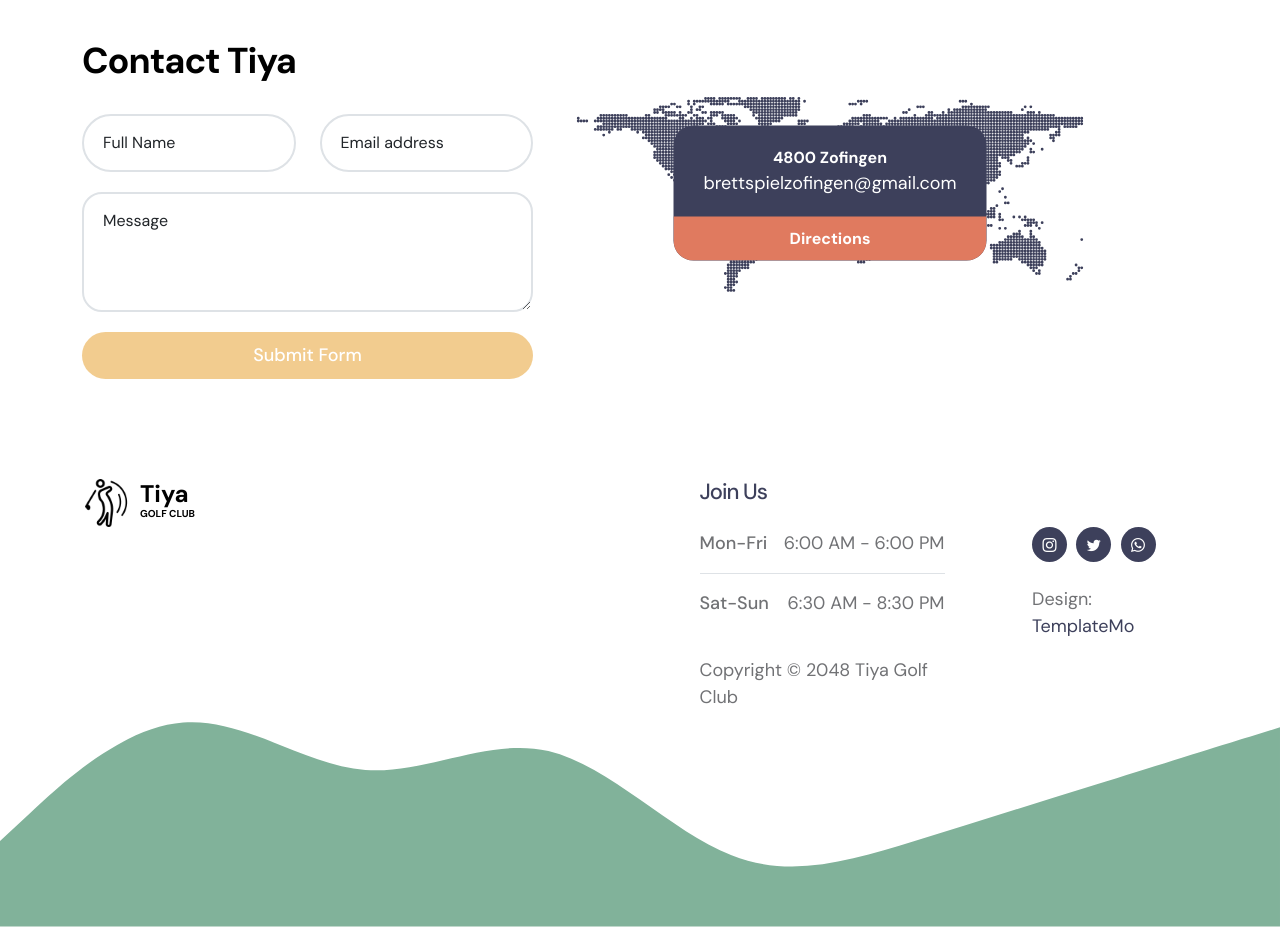
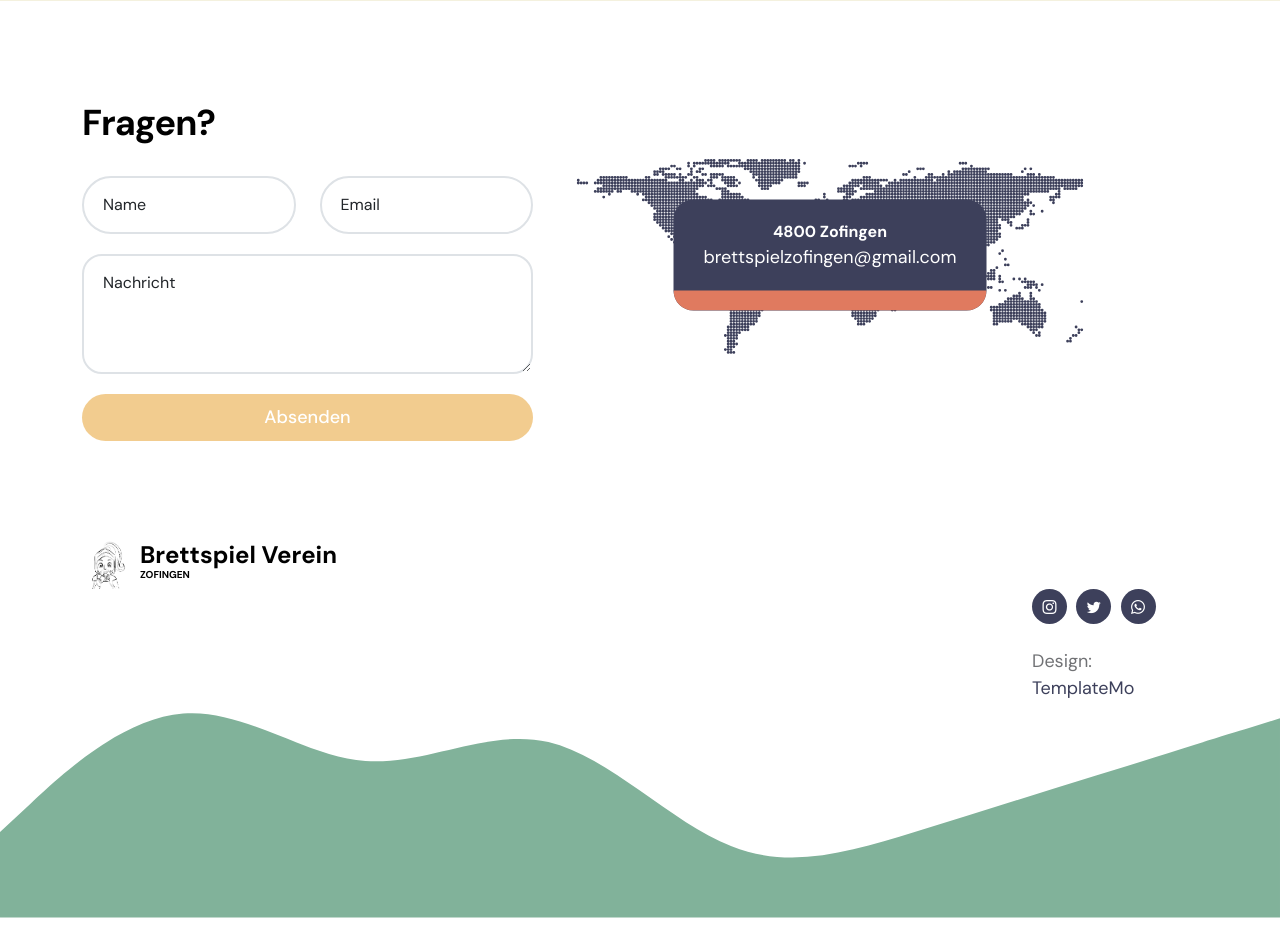
Before and after one commit to OAkaiO/BrettspielVerein, a PHP site: page / in a window 1280 px wide. Shown: the part 4085-5012 px from the top of the page. Run offline with PHP 8.4, Linux system fonts and the light colour scheme.

Commit message:
Adapted some text

```diff
--- a/css/templatemo-tiya-golf-club.css
+++ b/css/templatemo-tiya-golf-club.css
@@ -643,7 +643,7 @@ strong {
   HERO
 -----------------------------------------*/
 .hero-section {
-  background-image: url('../images/anna-rosar-ZxFyVBHMK-c-unsplash.jpg');
+  background-image: url('../images/img1.jpeg');
   background-repeat: no-repeat;
   background-size: cover;
   background-position: center;
@@ -695,7 +695,7 @@ strong {
   BACKGROUND IMAGE SECTION
 -----------------------------------------*/
 .section-bg-image {
-  background-image: url('../images/frederik-rosar-NDSZcCfnsbY-unsplash.jpg');
+  background-image: url('../images/img2.jpeg');
   background-repeat: no-repeat;
   background-size: cover;
   background-position: center;
--- a/index.html
+++ b/index.html
@@ -38,10 +38,10 @@ https://templatemo.com/tm-587-tiya-golf-club
             <nav class="navbar navbar-expand-lg">
                 <div class="container">
                     <a class="navbar-brand d-flex align-items-center" href="index.html">
-                        <img src="images/logo.png" class="navbar-brand-image img-fluid" alt="Tiya Golf Club">
+                        <img src="images/logoNoBG.png" class="navbar-brand-image img-fluid" alt="">
                         <span class="navbar-brand-text">
-                            Tiya
-                            <small>Brettspiel Verein</small>
+                            Brettspiel Verein
+                            <small>Zofingen</small>
                         </span>
                     </a>
 
@@ -165,7 +165,7 @@ https://templatemo.com/tm-587-tiya-golf-club
                             <h1 class="cd-headline rotate-1 text-white mb-4 pb-2">
                                 <span>Brettspiele</span>
                                 <span class="cd-words-wrapper">
-                                    <b class="is-visible">verbindet uns</b>
+                                    <b class="is-visible">verbinden uns</b>
                                     <b>machen spass</b>
                                     <b>Filler</b>
                                 </span>
@@ -509,11 +509,11 @@ https://templatemo.com/tm-587-tiya-golf-club
 
                             <div class="col-lg-4 col-md-8 col-12 order-1 order-lg-0">
                                 <div class="custom-block-image-wrap">
-                                    <a href="event-detail.html">
-                                        <img src="images/professional-golf-player.jpg" class="custom-block-image img-fluid" alt="">
 
-                                        <i class="custom-block-icon bi-link"></i>
-                                    </a>
+                                        <img src="images/Logo1.jpg" class="custom-block-image img-fluid" alt="">
+
+                                        <!--<i class="custom-block-icon bi-link"></i>-->
+
                                 </div>
                             </div>
 
@@ -530,6 +530,12 @@ https://templatemo.com/tm-587-tiya-golf-club
                                                 <span class="custom-block-span">Ort:</span>
 
                                                 <p class="mb-0">Strengelbacherstrasse 29, 4800 Zofingen</p>
+                                            </div>
+
+                                            <div class="d-flex flex-wrap align-items-center mb-1">
+                                                <span class="custom-block-span">Zeit:</span>
+
+                                                <p class="mb-0">19:30</p>
                                             </div>
 
                                             <div class="d-flex flex-wrap align-items-center">
@@ -558,17 +564,17 @@ https://templatemo.com/tm-587-tiya-golf-club
 
                             <div class="col-lg-4 col-md-8 col-12 order-1 order-lg-0">
                                 <div class="custom-block-image-wrap">
-                                    <a href="event-detail.html">
-                                        <img src="images/girl-taking-selfie-with-friends-golf-field.jpg" class="custom-block-image img-fluid" alt="">
 
-                                        <i class="custom-block-icon bi-link"></i>
-                                    </a>
+                                        <img src="images/Logo1.jpg" class="custom-block-image img-fluid" alt="">
+
+                                        <!-- <i class="custom-block-icon bi-link"></i> -->
+
                                 </div>
                             </div>
 
                             <div class="col-lg-6 col-12 order-3 order-lg-0">
                                 <div class="custom-block-info mt-2 mt-lg-0">
-                                    <a href="event-detail.html" class="events-title mb-3">Group tournament activities</a>
+                                    <a href="event-detail.html" class="events-title mb-3"></a>
 
                                     <p class="mb-0">Brettspielabend im Spittelhof Zofingen</p>
 
@@ -579,6 +585,11 @@ https://templatemo.com/tm-587-tiya-golf-club
                                                 <span class="custom-block-span">Ort:</span>
 
                                                 <p class="mb-0">Strengelbacherstrasse 29, 4800 Zofingen</p>
+                                            </div>
+                                            <div class="d-flex flex-wrap align-items-center mb-1">
+                                                <span class="custom-block-span">Zeit:</span>
+
+                                                <p class="mb-0">19:30</p>
                                             </div>
 
                                             <div class="d-flex flex-wrap align-items-center">
@@ -607,14 +618,14 @@ https://templatemo.com/tm-587-tiya-golf-club
 
                         <div class="col-lg-5 col-12">
                             <form action="#" method="post" class="custom-form contact-form" role="form">
-                                <h2 class="mb-4 pb-2">Contact Tiya</h2>
+                                <h2 class="mb-4 pb-2">Fragen?</h2>
 
                                 <div class="row">
                                     <div class="col-lg-6 col-md-6 col-12">
                                         <div class="form-floating">
                                             <input type="text" name="full-name" id="full-name" class="form-control" placeholder="Full Name" required="">
 
-                                            <label for="floatingInput">Full Name</label>
+                                            <label for="floatingInput">Name</label>
                                         </div>
                                     </div>
 
@@ -622,7 +633,7 @@ https://templatemo.com/tm-587-tiya-golf-club
                                         <div class="form-floating">
                                             <input type="email" name="email" id="email" pattern="[^ @]*@[^ @]*" class="form-control" placeholder="Email address" required="">
 
-                                            <label for="floatingInput">Email address</label>
+                                            <label for="floatingInput">Email</label>
                                         </div>
                                     </div>
 
@@ -630,10 +641,10 @@ https://templatemo.com/tm-587-tiya-golf-club
                                         <div class="form-floating">
                                             <textarea class="form-control" id="message" name="message" placeholder="Describe message here"></textarea>
 
-                                            <label for="floatingTextarea">Message</label>
+                                            <label for="floatingTextarea">Nachricht</label>
                                         </div>
 
-                                        <button type="submit" class="form-control">Submit Form</button>
+                                        <button type="submit" class="form-control">Absenden</button>
                                     </div>
                                 </div>
                             </form>
@@ -660,7 +671,7 @@ https://templatemo.com/tm-587-tiya-golf-club
                                     </div>
 
                                     <div class="contact-info-footer">
-                                        <a href="#">Directions</a>
+                                       <!-- <a href="#">Directions</a> -->
                                     </div>
                                 </div>
 
@@ -679,14 +690,14 @@ https://templatemo.com/tm-587-tiya-golf-club
 
                     <div class="col-lg-6 col-12 me-auto mb-5 mb-lg-0">
                         <a class="navbar-brand d-flex align-items-center" href="index.html">
-                            <img src="images/logo.png" class="navbar-brand-image img-fluid" alt="">
+                            <img src="images/logoNoBG.png" class="navbar-brand-image img-fluid" alt="">
                             <span class="navbar-brand-text">
-                                Tiya
-                                <small>Golf Club</small>
+                                Brettspiel Verein
+                                <small>Zofingen</small>
                             </span>
                         </a>
                     </div>
-
+<!--
                     <div class="col-lg-3 col-12">
                         <h5 class="site-footer-title mb-4">Join Us</h5>
 
@@ -700,8 +711,9 @@ https://templatemo.com/tm-587-tiya-golf-club
                             6:30 AM - 8:30 PM
                         </p>
                         <br>
-                        <p class="copyright-text">Copyright © 2048 Tiya Golf Club</p>
+                        <p class="copyright-text">Copyright ©2023 Brettspielverein Zofingen</p>
                     </div>
+                    -->
 
                         <div class="col-lg-2 col-12 ms-auto">
                             <ul class="social-icon mt-lg-5 mt-3 mb-4">
```
Also changed, not shown: images/img1.jpeg (added), images/img2.jpeg (added), images/logoBW.jpg (added), images/logoNoBG.png (added), logoNOBG/1697659646860-Standard.png (added), 2 other files.
